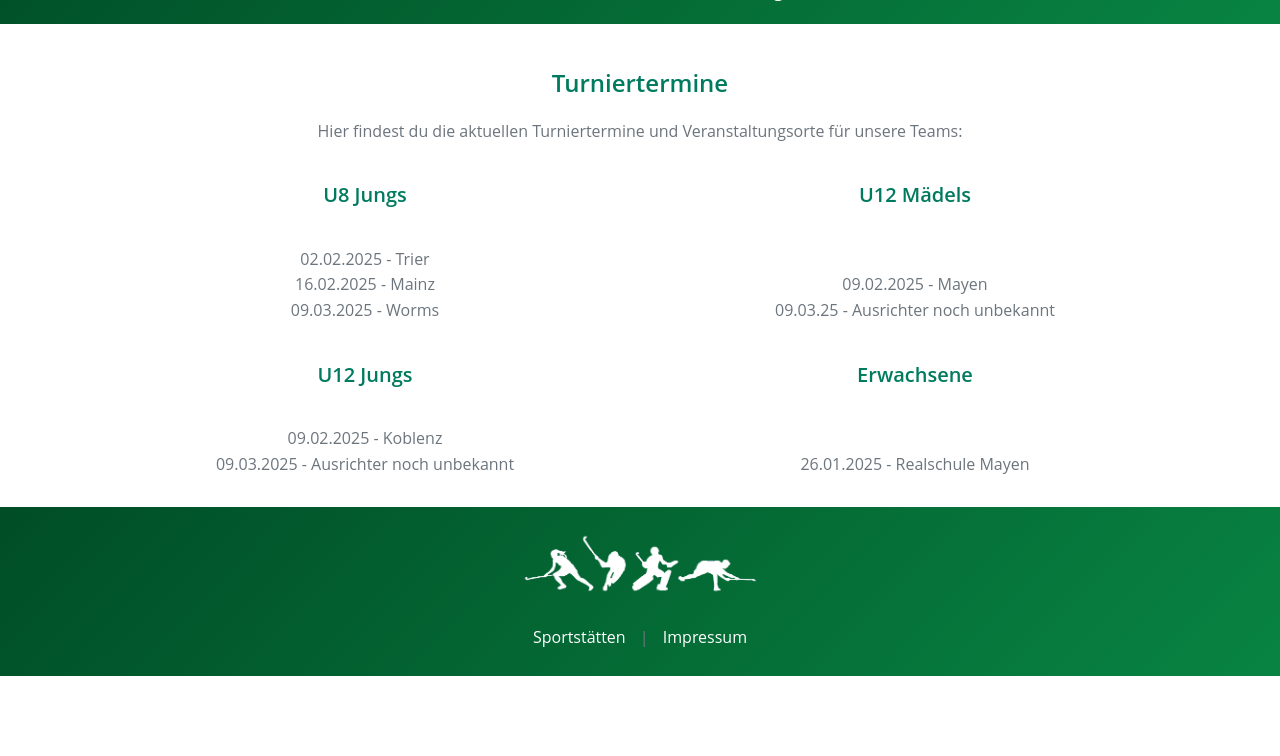
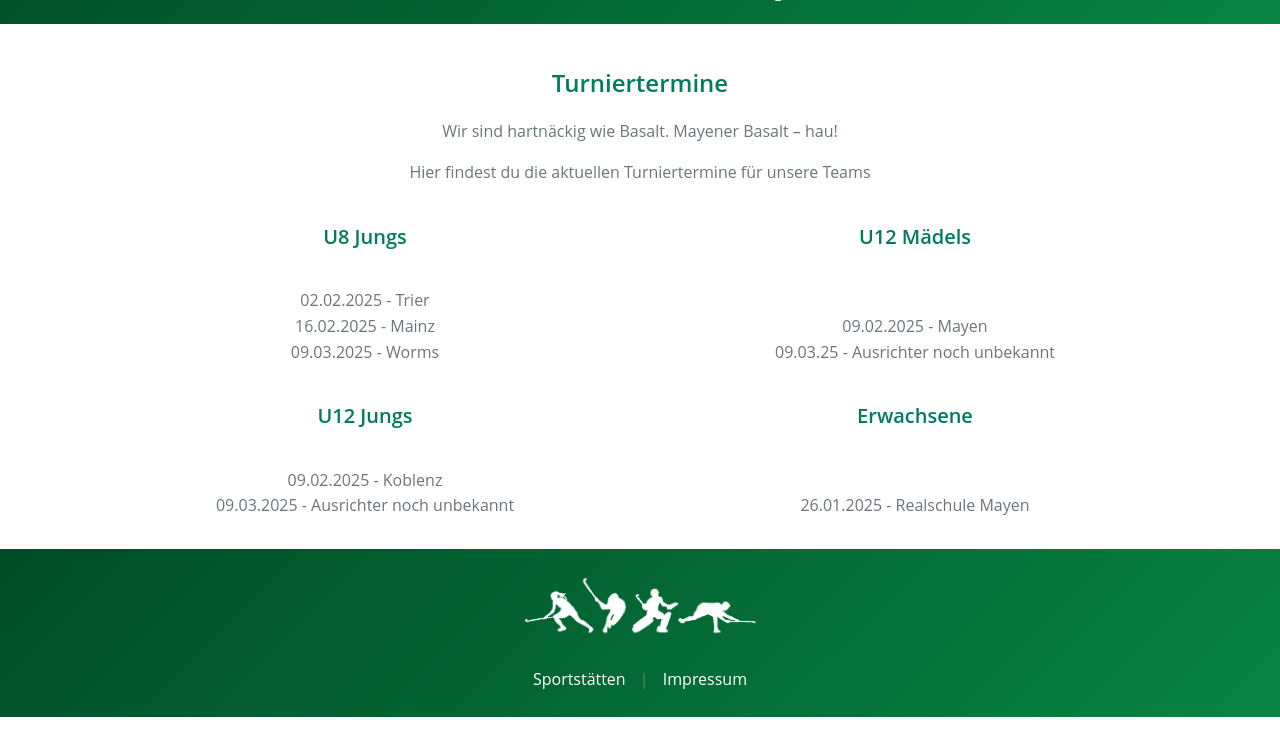
Before and after one commit to hockey-mayen/hockey-mayen.github.io, a Jekyll site: the page built from turniere.md, in a window 1280 px wide, cut to the strip 107-863 px from the top of the page. Built offline with Jekyll 4.4.1, drawn with Linux system fonts in a browser that asks for light colours.

Commit message:
further commit jekyll now

```diff
--- a/turniere.md
+++ b/turniere.md
@@ -4,7 +4,8 @@ title: "Turniere"
 ---
 
 <h2>Turniertermine</h2>
-<p>Hier findest du die aktuellen Turniertermine und Veranstaltungsorte für unsere Teams:</p>
+<p>Wir sind hartnäckig wie Basalt. Mayener Basalt – hau!</p>
+<p>Hier findest du die aktuellen Turniertermine für unsere Teams</p>
 
 <div class="tiles-container">
     {% for tile in site.data.turniere.tiles %}
```
Also changed, not shown: sportstaetten.md (+1 -1 lines).
